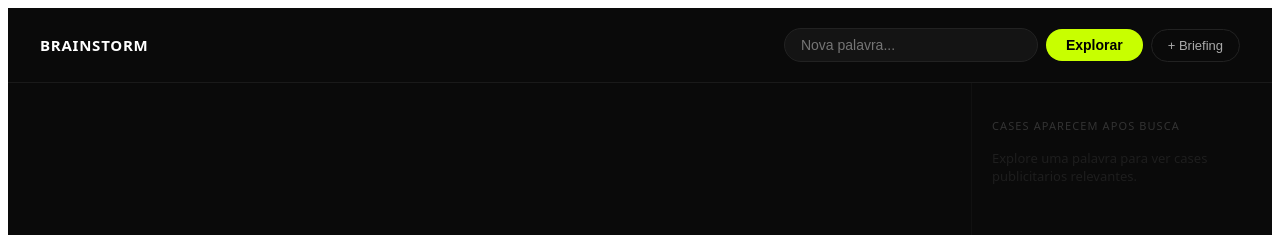
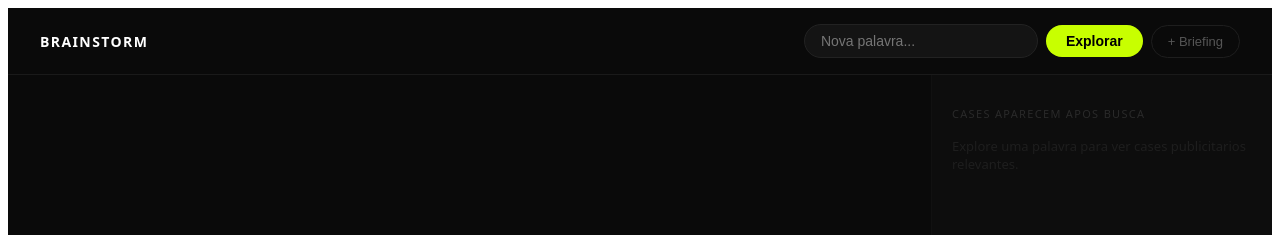
Before and after one commit to victorvolpe1998/brainstorm-criativo, a Next.js app: page /mapa in a window 1280 px wide. Shown: the top 235 px of the page. Built offline with nearby package versions, Linux system fonts and the light colour scheme.

Commit message:
Update mapa.js

```diff
--- a/pages/mapa.js
+++ b/pages/mapa.js
@@ -10,9 +10,9 @@ export default function Mapa() {
   const [historico, setHistorico] = useState([]);
   const [cases, setCases] = useState([]);
   const [caseAtivo, setCaseAtivo] = useState(null);
-  const [arquivo, setArquivo] = useState(null);
   const [modoArquivo, setModoArquivo] = useState(false);
   const [palavra, setPalavra] = useState('');
+  const [arquivo, setArquivo] = useState(null);
   const inputRef = useRef();
 
   useEffect(function() {
@@ -31,7 +31,7 @@ export default function Mapa() {
     setCases([]);
     setCaseAtivo(null);
     setModoArquivo(false);
-    setHistorico(function(h) { return [...h.filter(function(x) { return x !== termo; }), termo].slice(-6); });
+    setHistorico(function(h) { return [...h.filter(function(x) { return x !== termo; }), termo].slice(-8); });
     const res = await fetch('/api/gerar', {
       method: 'POST',
       headers: { 'Content-Type': 'application/json' },
@@ -61,7 +61,7 @@ export default function Mapa() {
     setCentro(data.tema || 'Briefing');
     setNos(data.palavras || []);
     setCases(data.cases || []);
-    setHistorico(function(h) { return [...h.filter(function(x) { return x !== data.tema; }), data.tema].slice(-6); });
+    setHistorico(function(h) { return [...h.filter(function(x) { return x !== data.tema; }), data.tema].slice(-8); });
     setCarregando(false);
   }
 
@@ -79,26 +79,31 @@ export default function Mapa() {
   const total = nos.length;
   const angulos = nos.map(function(_, i) { return (2 * Math.PI * i / total) - Math.PI / 2; });
 
+  function abrirUrl(url) {
+    if (!url) return;
+    window.open(url, '_blank');
+  }
+
   return (
     <div style={{ fontFamily: 'system-ui, sans-serif', minHeight: '100vh', background: '#0a0a0a', color: '#fff' }}>
       <Head><title>Brainstorm Criativo</title></Head>
 
-      <div style={{ display: 'flex', alignItems: 'center', justifyContent: 'space-between', padding: '20px 32px', borderBottom: '1px solid #1a1a1a' }}>
-        <span onClick={function() { router.push('/'); }} style={{ fontSize: '15px', fontWeight: '600', cursor: 'pointer', letterSpacing: '0.05em' }}>BRAINSTORM</span>
+      <div style={{ display: 'flex', alignItems: 'center', justifyContent: 'space-between', padding: '16px 32px', borderBottom: '1px solid #1a1a1a' }}>
+        <span onClick={function() { router.push('/'); }} style={{ fontSize: '14px', fontWeight: '700', cursor: 'pointer', letterSpacing: '0.1em', color: '#fff' }}>BRAINSTORM</span>
         <div style={{ display: 'flex', gap: '8px', alignItems: 'center' }}>
           <input
             value={palavra}
             onChange={function(e) { setPalavra(e.target.value); }}
             onKeyDown={function(e) { if (e.key === 'Enter') explorar(palavra); }}
             placeholder="Nova palavra..."
-            style={{ padding: '8px 16px', borderRadius: '20px', border: '1px solid #222', background: '#141414', color: '#fff', fontSize: '14px', outline: 'none', width: '220px' }}
+            style={{ padding: '8px 16px', borderRadius: '20px', border: '1px solid #222', background: '#141414', color: '#fff', fontSize: '14px', outline: 'none', width: '200px' }}
           />
           <button onClick={function() { explorar(palavra); }}
-            style={{ padding: '8px 20px', borderRadius: '20px', background: '#C8FF00', color: '#000', border: 'none', cursor: 'pointer', fontSize: '14px', fontWeight: '600' }}>
+            style={{ padding: '8px 20px', borderRadius: '20px', background: '#C8FF00', color: '#000', border: 'none', cursor: 'pointer', fontSize: '14px', fontWeight: '700' }}>
             Explorar
           </button>
           <button onClick={function() { inputRef.current.click(); }}
-            style={{ padding: '8px 16px', borderRadius: '20px', background: 'transparent', color: '#aaa', border: '1px solid #222', cursor: 'pointer', fontSize: '13px' }}>
+            style={{ padding: '8px 16px', borderRadius: '20px', background: 'transparent', color: '#555', border: '1px solid #1e1e1e', cursor: 'pointer', fontSize: '13px' }}>
             + Briefing
           </button>
           <input ref={inputRef} type="file" accept=".pptx,.docx,.pdf,.txt" onChange={onArquivo} style={{ display: 'none' }} />
@@ -106,11 +111,11 @@ export default function Mapa() {
       </div>
 
       {historico.length > 0 && (
-        <div style={{ display: 'flex', gap: '6px', padding: '12px 32px', borderBottom: '1px solid #111', flexWrap: 'wrap' }}>
+        <div style={{ display: 'flex', gap: '6px', padding: '10px 32px', borderBottom: '1px solid #111', flexWrap: 'wrap' }}>
           {historico.map(function(h, i) {
             return (
               <button key={i} onClick={function() { setPalavra(h); explorar(h); }}
-                style={{ padding: '3px 12px', borderRadius: '20px', background: centro === h ? '#1a1a1a' : 'transparent', color: centro === h ? '#fff' : '#555', border: '1px solid ' + (centro === h ? '#333' : '#1a1a1a'), cursor: 'pointer', fontSize: '12px' }}>
+                style={{ padding: '3px 12px', borderRadius: '20px', background: centro === h ? '#1a1a1a' : 'transparent', color: centro === h ? '#C8FF00' : '#444', border: '1px solid ' + (centro === h ? '#2a2a2a' : '#111'), cursor: 'pointer', fontSize: '12px', transition: 'all 0.15s' }}>
                 {h}
               </button>
             );
@@ -118,13 +123,14 @@ export default function Mapa() {
         </div>
       )}
 
-      <div style={{ display: 'grid', gridTemplateColumns: '1fr 300px', height: 'calc(100vh - 61px)' }}>
-        <div style={{ position: 'relative', borderRight: '1px solid #111' }}>
+      <div style={{ display: 'grid', gridTemplateColumns: '1fr 340px', height: 'calc(100vh - 57px)' }}>
+
+        <div style={{ position: 'relative', borderRight: '1px solid #111', overflow: 'hidden' }}>
 
           {carregando && (
             <div style={{ position: 'absolute', inset: 0, display: 'flex', alignItems: 'center', justifyContent: 'center', flexDirection: 'column', gap: '16px' }}>
               <div style={{ width: '32px', height: '32px', border: '2px solid #1a1a1a', borderTopColor: '#C8FF00', borderRadius: '50%', animation: 'spin 0.8s linear infinite' }} />
-              <p style={{ color: '#333', fontSize: '13px' }}>{modoArquivo ? 'Lendo briefing...' : 'Gerando conexoes...'}</p>
+              <p style={{ color: '#2a2a2a', fontSize: '13px' }}>{modoArquivo ? 'Lendo briefing...' : 'Gerando conexoes...'}</p>
             </div>
           )}
 
@@ -139,7 +145,7 @@ export default function Mapa() {
           )}
 
           {!carregando && centro && (
-            <div style={{ position: 'absolute', left: '50%', top: '50%', transform: 'translate(-50%,-50%)', padding: '14px 28px', background: '#111', border: '1px solid #C8FF00', borderRadius: '32px', fontSize: '17px', fontWeight: '600', zIndex: 3, whiteSpace: 'nowrap', color: '#C8FF00', letterSpacing: '0.02em' }}>
+            <div style={{ position: 'absolute', left: '50%', top: '50%', transform: 'translate(-50%,-50%)', padding: '14px 28px', background: '#0f0f0f', border: '1px solid #C8FF00', borderRadius: '32px', fontSize: '17px', fontWeight: '700', zIndex: 3, whiteSpace: 'nowrap', color: '#C8FF00', letterSpacing: '0.02em' }}>
               {centro}
             </div>
           )}
@@ -148,11 +154,12 @@ export default function Mapa() {
             const ang = angulos[i];
             const x = 50 + 36 * Math.cos(ang);
             const y = 50 + 40 * Math.sin(ang);
+            const temEspaco = no.includes(' ');
             return (
               <div key={i}
-                style={{ position: 'absolute', left: x + '%', top: y + '%', transform: 'translate(-50%,-50%)', padding: '8px 16px', background: cores[i % cores.length], border: '1px solid ' + coresBorda[i % coresBorda.length], borderRadius: '20px', fontSize: '13px', fontWeight: '500', color: coresTexto[i % coresTexto.length], cursor: 'pointer', whiteSpace: 'nowrap', zIndex: 2, transition: 'transform 0.15s' }}
+                style={{ position: 'absolute', left: x + '%', top: y + '%', transform: 'translate(-50%,-50%)', padding: temEspaco ? '8px 14px' : '7px 16px', background: cores[i % cores.length], border: '1px solid ' + coresBorda[i % coresBorda.length], borderRadius: temEspaco ? '12px' : '20px', fontSize: temEspaco ? '12px' : '13px', fontWeight: '500', color: coresTexto[i % coresTexto.length], cursor: 'pointer', whiteSpace: 'nowrap', zIndex: 2, transition: 'transform 0.15s', maxWidth: '180px', textAlign: 'center', lineHeight: '1.4' }}
                 onClick={function() { setPalavra(no); explorar(no); }}
-                onMouseEnter={function(e) { e.currentTarget.style.transform = 'translate(-50%,-50%) scale(1.1)'; }}
+                onMouseEnter={function(e) { e.currentTarget.style.transform = 'translate(-50%,-50%) scale(1.08)'; }}
                 onMouseLeave={function(e) { e.currentTarget.style.transform = 'translate(-50%,-50%) scale(1)'; }}
               >
                 {no}
@@ -167,29 +174,54 @@ export default function Mapa() {
           )}
         </div>
 
-        <div style={{ overflowY: 'auto', padding: '24px 20px' }}>
-          <p style={{ fontSize: '11px', color: '#333', textTransform: 'uppercase', letterSpacing: '0.1em', marginBottom: '16px' }}>
-            {cases.length > 0 ? 'Referencias criativas' : 'Cases aparecem apos busca'}
+        <div style={{ overflowY: 'auto', padding: '20px 16px', background: '#0d0d0d' }}>
+          <p style={{ fontSize: '11px', color: '#2a2a2a', textTransform: 'uppercase', letterSpacing: '0.12em', marginBottom: '16px', paddingLeft: '4px' }}>
+            {cases.length > 0 ? 'Referencias criativas — ' + cases.length + ' cases' : 'Cases aparecem apos busca'}
           </p>
+
           {cases.length === 0 && !carregando && (
-            <p style={{ color: '#1e1e1e', fontSize: '13px' }}>Explore uma palavra para ver cases publicitarios relevantes.</p>
+            <p style={{ color: '#1e1e1e', fontSize: '13px', paddingLeft: '4px' }}>Explore uma palavra para ver cases publicitarios relevantes.</p>
           )}
+
           {cases.map(function(c, i) {
+            const temUrl = c.url && c.url.startsWith('http');
             return (
               <div key={i}
-                onClick={function() { setCaseAtivo(caseAtivo === i ? null : i); }}
-                style={{ padding: '14px', border: '1px solid ' + (caseAtivo === i ? '#C8FF00' : '#1a1a1a'), borderRadius: '12px', marginBottom: '8px', cursor: 'pointer', background: caseAtivo === i ? '#0f1200' : 'transparent', transition: 'border-color 0.2s' }}>
-                <div style={{ display: 'flex', justifyContent: 'space-between', alignItems: 'flex-start', gap: '8px' }}>
-                  <div>
-                    <p style={{ fontSize: '13px', fontWeight: '600', margin: 0, color: '#fff' }}>{c.marca}</p>
-                    <p style={{ fontSize: '11px', color: '#444', margin: '3px 0 0' }}>{c.campanha}</p>
+                style={{ border: '1px solid ' + (caseAtivo === i ? '#C8FF00' : '#161616'), borderRadius: '12px', marginBottom: '8px', overflow: 'hidden', transition: 'border-color 0.2s' }}>
+                <div
+                  onClick={function() { setCaseAtivo(caseAtivo === i ? null : i); }}
+                  style={{ padding: '12px 14px', cursor: 'pointer', background: caseAtivo === i ? '#0c0e00' : 'transparent' }}>
+                  <div style={{ display: 'flex', justifyContent: 'space-between', alignItems: 'flex-start', gap: '8px' }}>
+                    <div style={{ flex: 1, minWidth: 0 }}>
+                      <p style={{ fontSize: '13px', fontWeight: '600', margin: 0, color: '#fff' }}>{c.marca}</p>
+                      <p style={{ fontSize: '11px', color: '#3a3a3a', margin: '3px 0 0', whiteSpace: 'nowrap', overflow: 'hidden', textOverflow: 'ellipsis' }}>{c.campanha}</p>
+                    </div>
+                    <span style={{ fontSize: '10px', color: caseAtivo === i ? '#C8FF00' : '#252525', flexShrink: 0, marginTop: '2px' }}>
+                      {caseAtivo === i ? 'fechar' : 'ver'}
+                    </span>
                   </div>
-                  <span style={{ fontSize: '10px', color: caseAtivo === i ? '#C8FF00' : '#333', flexShrink: 0 }}>{caseAtivo === i ? 'fechar' : 'ver'}</span>
                 </div>
+
                 {caseAtivo === i && (
-                  <p style={{ fontSize: '12px', color: '#666', margin: '10px 0 0', lineHeight: '1.7', borderTop: '1px solid #1a1a1a', paddingTop: '10px' }}>
-                    {c.insight}
-                  </p>
+                  <div style={{ padding: '0 14px 14px', background: '#0c0e00' }}>
+                    <p style={{ fontSize: '12px', color: '#555', lineHeight: '1.7', margin: '0 0 12px', borderTop: '1px solid #161600', paddingTop: '12px' }}>
+                      {c.insight}
+                    </p>
+                    {temUrl && (
+                      <button
+                        onClick={function() { abrirUrl(c.url); }}
+                        style={{ display: 'flex', alignItems: 'center', gap: '6px', padding: '7px 14px', borderRadius: '8px', background: 'transparent', border: '1px solid #C8FF00', color: '#C8FF00', cursor: 'pointer', fontSize: '12px', fontWeight: '600', transition: 'background 0.15s' }}
+                        onMouseEnter={function(e) { e.currentTarget.style.background = '#C8FF0015'; }}
+                        onMouseLeave={function(e) { e.currentTarget.style.background = 'transparent'; }}
+                      >
+                        Ver material completo
+                        <span style={{ fontSize: '10px' }}>↗</span>
+                      </button>
+                    )}
+                    {!temUrl && (
+                      <p style={{ fontSize: '11px', color: '#2a2a2a', margin: 0 }}>Busque no Google: {c.marca} {c.campanha}</p>
+                    )}
+                  </div>
                 )}
               </div>
             );
```
